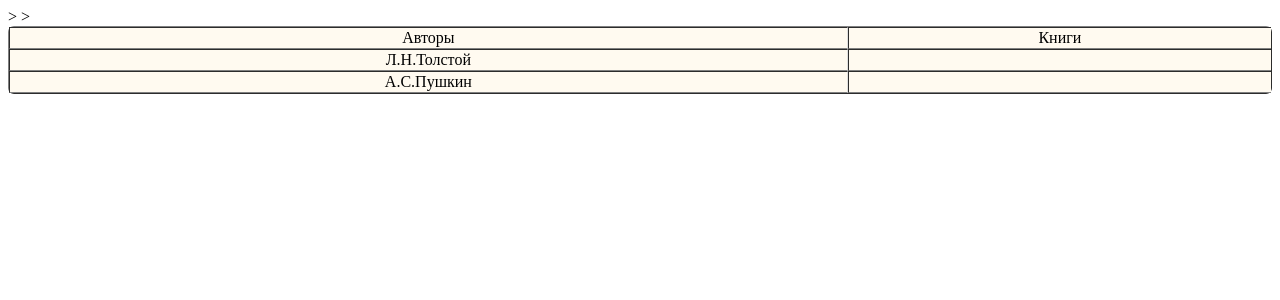
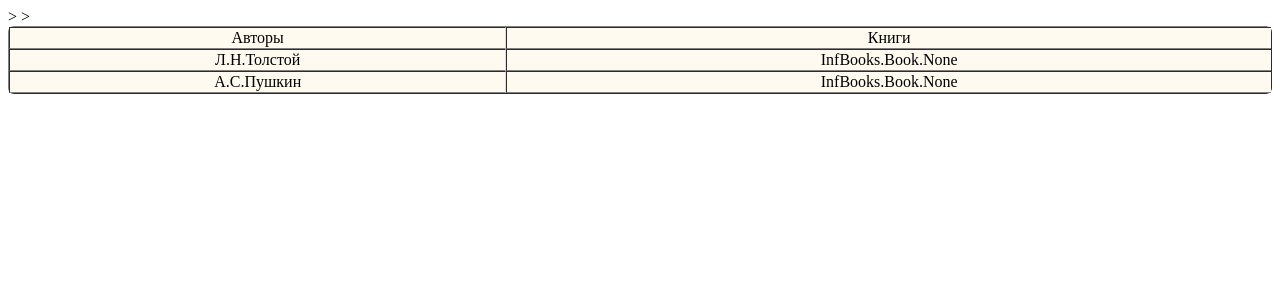
Before and after one commit to JustMasha7/InfAboutBooks, a Django app: template InfAboutBooks/templates/InfBooks/list.html in a window 1280 px wide. Shown: the top 300 px of the page. Run offline with Django 3.2, Linux system fonts and the light colour scheme; the template is opened without the code that fills it: values that come from a table or form of the project are taken from there, others are empty; data comes from the database, SQL or seed files in the repository; both versions use the stored data as it was after the commit.

Commit message:
ManyToMany

```diff
--- a/InfAboutBooks/apps/InfBooks/models.py
+++ b/InfAboutBooks/apps/InfBooks/models.py
@@ -12,7 +12,8 @@ class Book(models.Model):
 
 
 class Author(models.Model):
-    book = models.ForeignKey(Book, on_delete = models.CASCADE)
+#    book = models.ForeignKey(Book, on_delete = models.CASCADE)
+    book = models.ManyToManyField(Book)
     author_name = models.CharField('Имя автора', max_length = 200)
 
     def __str__(self):
--- a/InfAboutBooks/apps/InfBooks/views.py
+++ b/InfAboutBooks/apps/InfBooks/views.py
@@ -6,7 +6,5 @@ from django.views import generic
 
 def user(request):
     all_author_list = Author.objects.order_by('author_name')
-    return render(request, 'InfBooks/list.html',{'all_author_list':all_author_list})
-class BookListView(generic.ListView):
-    model = Book
-    context_object_name = 'all_book_list'
+    all_book_list = Book.objects.order_by('book_title')
+    return render(request, 'InfBooks/list.html',{'all_author_list':all_author_list, 'all_book_list':all_book_list})
--- a/InfAboutBooks/templates/InfBooks/list.html
+++ b/InfAboutBooks/templates/InfBooks/list.html
@@ -25,10 +25,11 @@ table tbody tr:hover {background: #ffe8e8; transition-duration: 0.6s;}
 	<tbody>
 
 		{% for a in all_author_list %}
-		<tr><td>{{a.author_name}}</td><td></td></tr>
+		<tr><td>{{a.author_name}}</td><td>
+													 	{{a.book}}
+														</td></tr>
 
 		{% endfor %}
-
 		</tbody>>
 		</table>
 
--- a/InfAboutBooks/urls.py
+++ b/InfAboutBooks/urls.py
@@ -17,6 +17,6 @@ from django.contrib import admin
 from django.urls import path, include
 
 urlpatterns = [
-    path('books/',include('InfBooks.urls')),
+    #path('books/',include('InfBooks.urls')),
     path('admin/', admin.site.urls)
 ]
```
Also changed, not shown: db.sqlite3.
